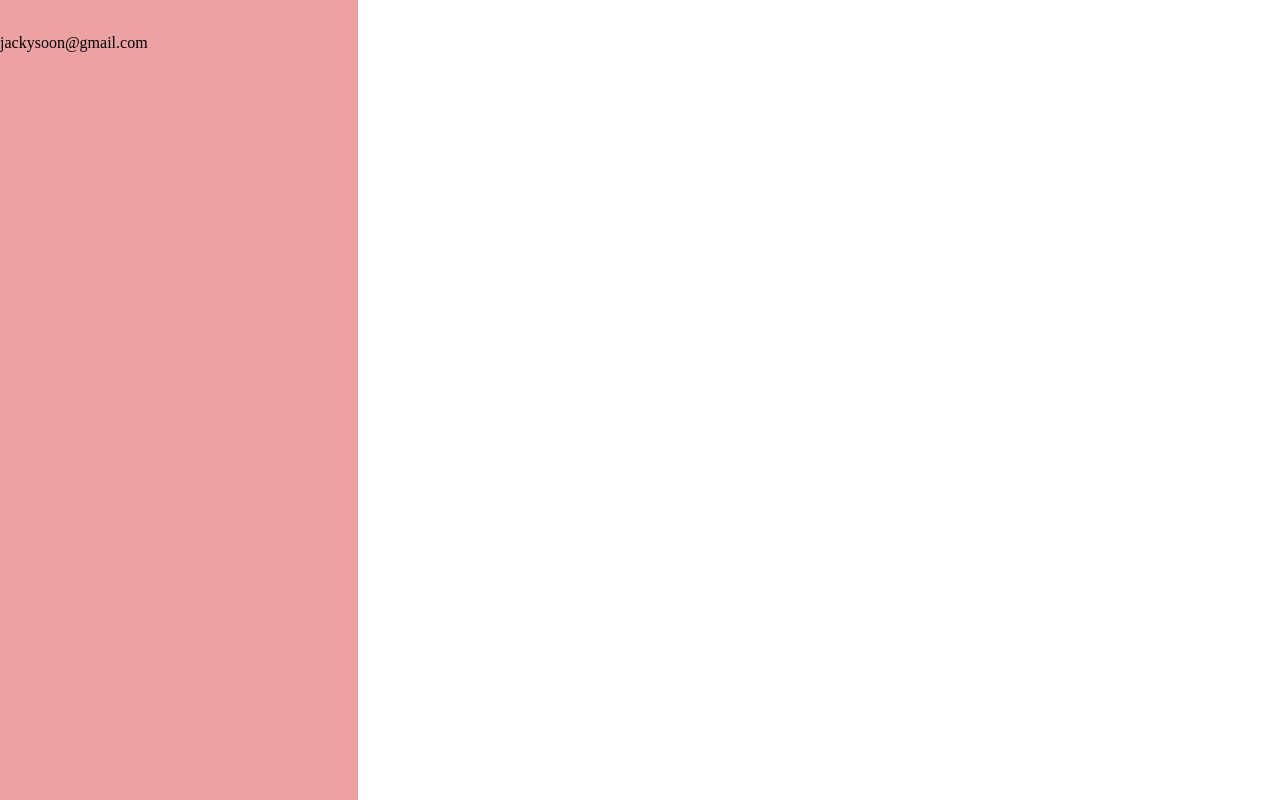
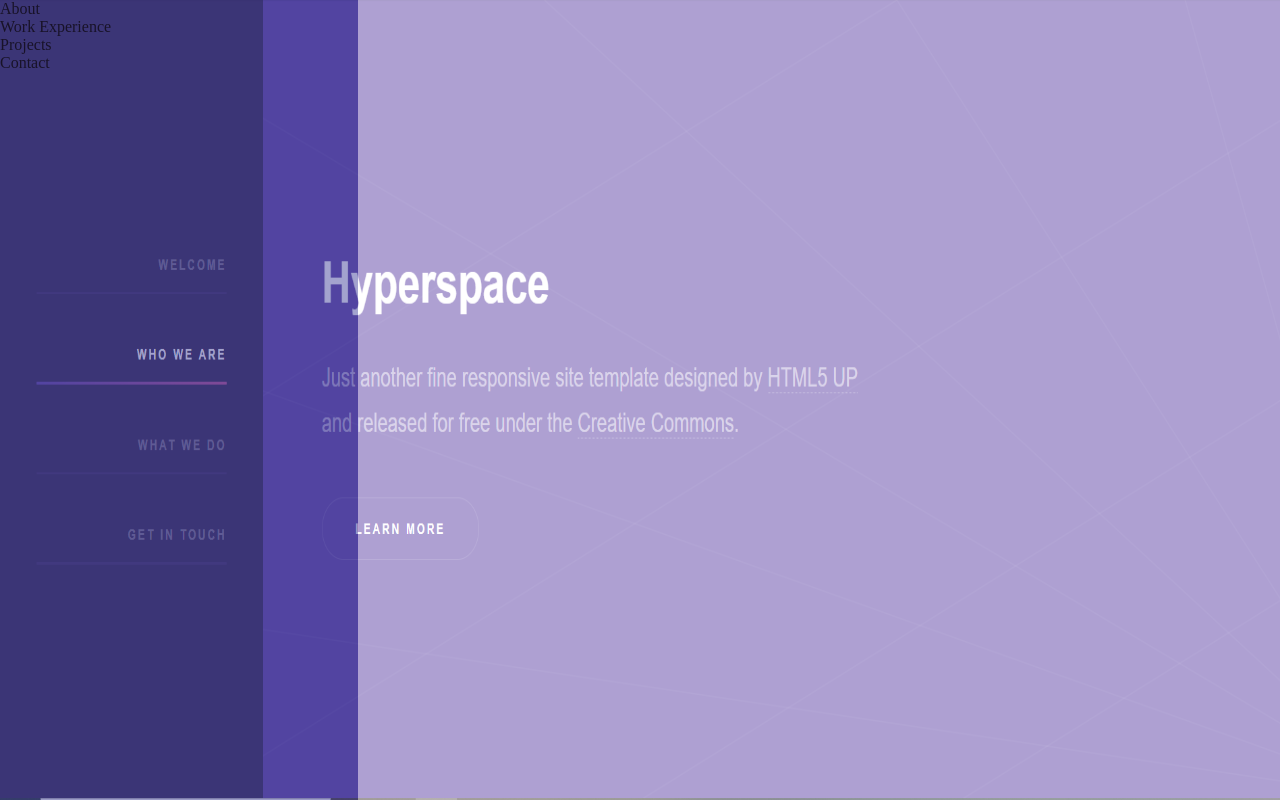
Before and after one commit to kusiro/portfolio, a Vue app: page / in a window 1280 px wide. Built offline with nearby package versions, Linux system fonts and the light colour scheme.

Commit message:
choise a template

```diff
--- a/src/App.vue
+++ b/src/App.vue
@@ -1,18 +1,24 @@
 <template>
-  <div id="app">
+  <div>
+    <img id="hyper" src="./assets/img/hyper.png">
     <div id="left-nav">
-      <div class="self-photo">
-        <img src="" alt="">
+      <div class="about">
+        About
+      </div>
+      <div class="work">
+        Work Experience
+      </div>
+      <div class="project">
+        Projects
       </div>
       <div class="contact">
-        <p>jackysoon@gmail.com</p>
+        Contact
       </div>
     </div>
   </div>
 </template>
 
 <script>
-
 export default {
   name: 'App',
   components: {
@@ -28,9 +34,16 @@ html, body {
   margin: 0; padding: 0;
 }
 
+#hyper {
+  height: 100%; width: 100%;
+  position: absolute;
+  top: 0; left: 0;
+  opacity: .5;
+  z-index: 2;
+}
 #left-nav {
   height: 100vh; width: 28%;
-  background-color: #eca2a2;
+  background-color: #46479c;
   position: fixed;
   left: 0;
 }
```
Also changed, not shown: src/jsconfig.json (added, +13 -0 lines), src/assets/img/hyper.png (added).
